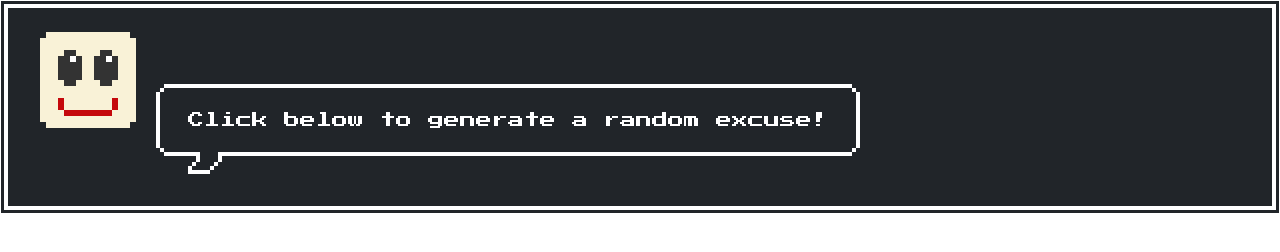
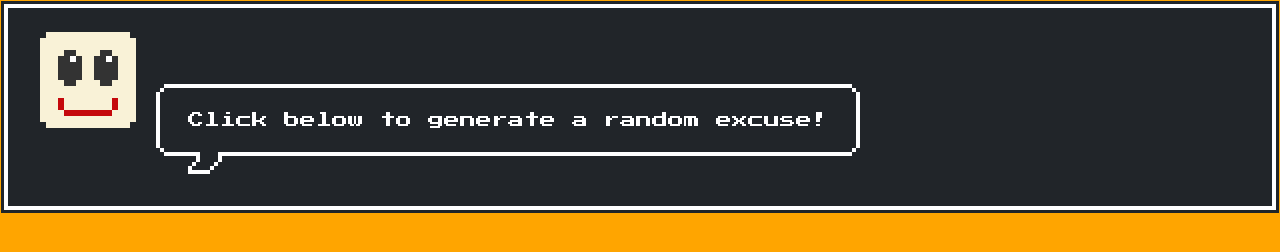
Before and after one commit to bhuma08/Lap1-Conclusion-Random, a plain HTML site: page index.html in a window 1280 px wide. Drawn offline with nearby package versions, Linux system fonts and the light colour scheme.

Commit message:
change background colour to orange

```diff
--- a/style.css
+++ b/style.css
@@ -1,11 +1,3 @@
-
-/*
-#right {
-    margin-left: 50%;
-    position: relative;
-    margin-top: 15%;
+body {
+    background-color: orange;
 }
-
-#right1 {
-    margin-left: 80%;
-} */
```
